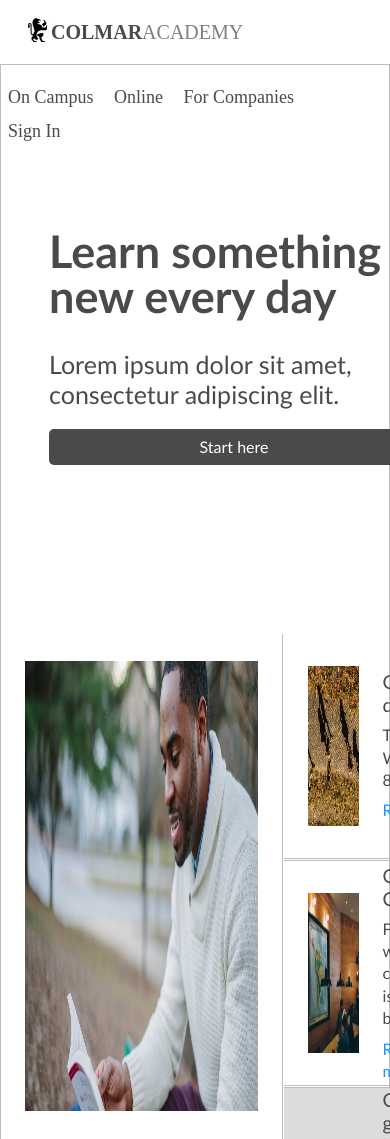
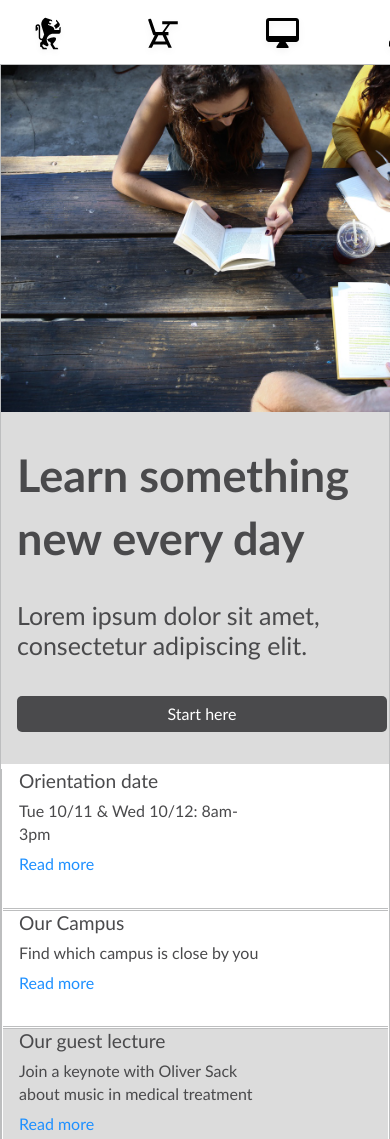
Before and after one commit to mairitsaal/ColmarAcademy, a plain HTML site: page index.html in a window 390 px wide. Shown: the top 1139 px of the page. Drawn offline with Linux system fonts and the light colour scheme.

Commit message:
Half mobile done

```diff
--- a/index.html
+++ b/index.html
@@ -23,7 +23,15 @@
             <li>For Companies</li>
             <li>Sign In</li>
           </ul>
+          <!--Hidden Icons-->
+          <ul class="mobile-nav">
+            <li><img src="./resources/css/images/ic-logo.svg" alt="Logo"></li>
+            <li><img src="./resources/css/images/ic-on-campus.svg" alt="Campus"></li>
+            <li><img src="./resources/css/images/ic-online.svg" alt="Online"></li>
+            <li><img src="./resources/css/images/ic-login.svg" alt="Login"></li>
+          </ul>
         </nav>
+
     </header>
 
 <!--Chapter1-->
@@ -57,6 +65,7 @@
 
     <div class="column-one">
       <img src="./resources/css/images/information-orientation.jpg" alt="First Column">
+        <img class="mobile-banner" src="./resources/css/images/information-orientation-mobile.jpg" alt="">
         <div class="textarea">
           <h3>Orientation date</h3>
           <h4>Tue 10/11 & Wed 10/12: 8am-3pm</h4>
--- a/resources/css/style.css
+++ b/resources/css/style.css
@@ -1,6 +1,5 @@
 html {
   font-size: 16px;
-
 }
 
 body {
@@ -12,13 +11,11 @@ header {
   height: 64px;
   background-color: white;
   margin: 0 auto;
-  /*display: flex;*/
+
   align-items: center;
-
 }
 
 header .logo {
-
   display: flex;
   align-items: center;
   float: left;
@@ -37,7 +34,7 @@ header .logo {
   color: grey;
 }
 
-nav ul {
+nav ul li {
   float: right;
   padding-right: 16px;
   height: 32px;
@@ -45,11 +42,45 @@ nav ul {
   font-family: "Times New Roman", serif;
   color: #4a4a4c;
   font-size: 18px;
+  display: inline-block;
+  align-items: center;
+}
+.mobile-nav {
+  display: none;
+  width: 470px;
+  height: 62px;
+  background-color: white;
 }
 
-nav ul li {
-  display: inline-block;
-  margin: 8px 8px;
+@media only screen and (max-width: 470px) {
+
+  nav ul {
+    display: none;
+  }
+header .logo {
+  display: none;
+
+}
+#strong {
+  display: none;
+}
+
+#light {
+  display: none;
+}
+
+  .mobile-nav {
+    display: flex;
+    justify-content: space-around;
+    margin-top: 0;
+    align-items: center;
+    border-right: grey;
+    border-left: grey;
+
+  }
+  .mobile-nav img {
+    height: 42px;
+  }
 }
 
 .main-body {
@@ -59,7 +90,6 @@ nav ul li {
 .banner {
  background-color: Gainsboro;
  display: flex;
-
  flex-direction: row;
 }
 
@@ -68,7 +98,6 @@ nav ul li {
   width: 60%;
   padding: 32px 24px;
   margin 0;
-
 }
 
 .textarea {
@@ -77,6 +106,32 @@ nav ul li {
   align-items: center;
   width: 30%;
 
+}
+@media only screen and (max-width: 470px) {
+  .banner {
+    flex-direction: column;
+    background-color: Gainsboro;
+  }
+  .banner img {
+    width: 470px;;
+    height: auto;
+    padding: 0 0;
+  }
+.textarea {
+  margin-bottom: 32px;
+  padding-left: 16px;
+
+}
+nav h1 {
+  justify-content: center;
+  padding-top: 32px;
+  line-height: 1.4;
+}
+
+nav h3 {
+  line-height: 1.4;
+  padding-bottom: 16px;
+  }
 }
 
 nav h1 {
@@ -127,14 +182,23 @@ nav h3 {
   display: flex;
   flex-direction: row;
 }
-
+.mobile-banner {
+  display: none;
+}
 .second-banner img {
   /*background-image: url("./resources/css/images/information-main.jpg");*/
   height: 450px;
   width: 60%;
   padding: 32px 24px;
 }
-
+@media only screen and (max-width: 470px) {
+.second-banner img {
+  display: none;
+}
+  .mobile-banner img {
+    display: block;
+  }
+}
 .text-under-picture nav {
   padding: 0 0 0 24px;
   width: 60%;
```
